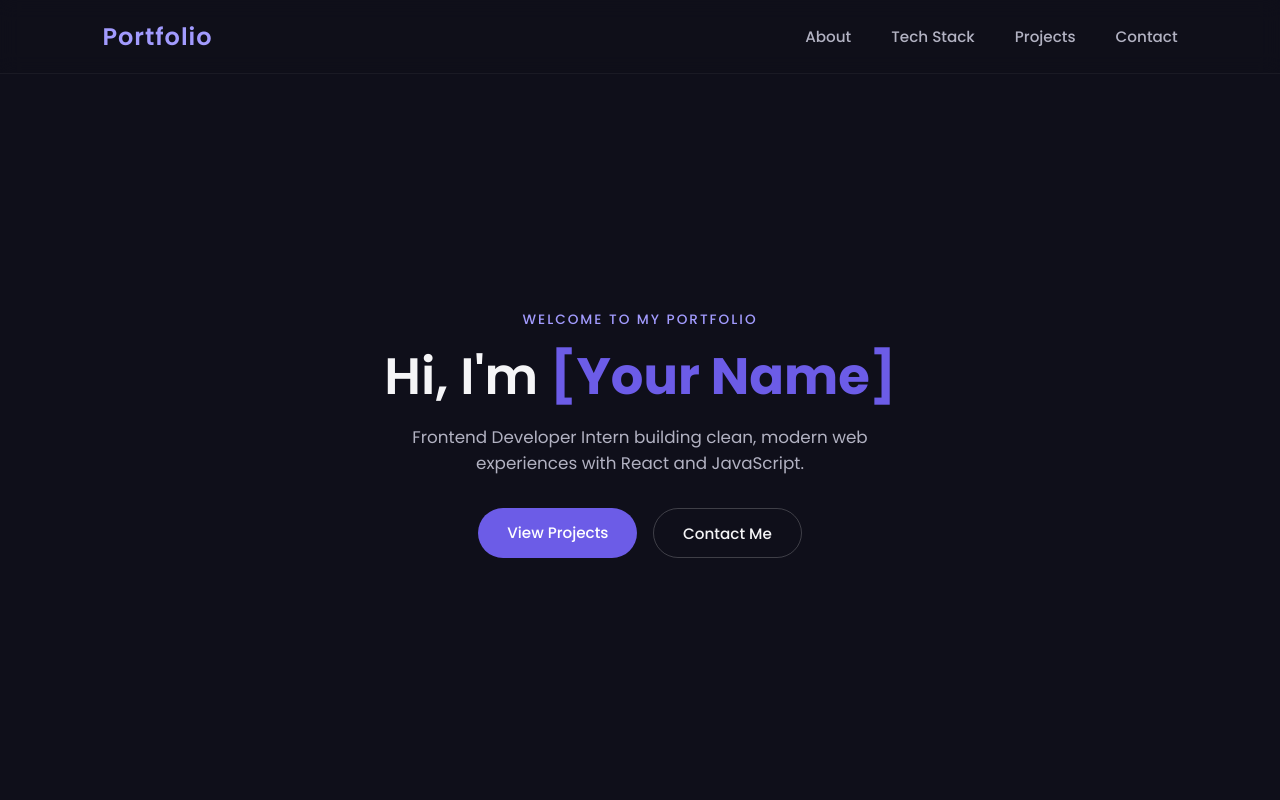
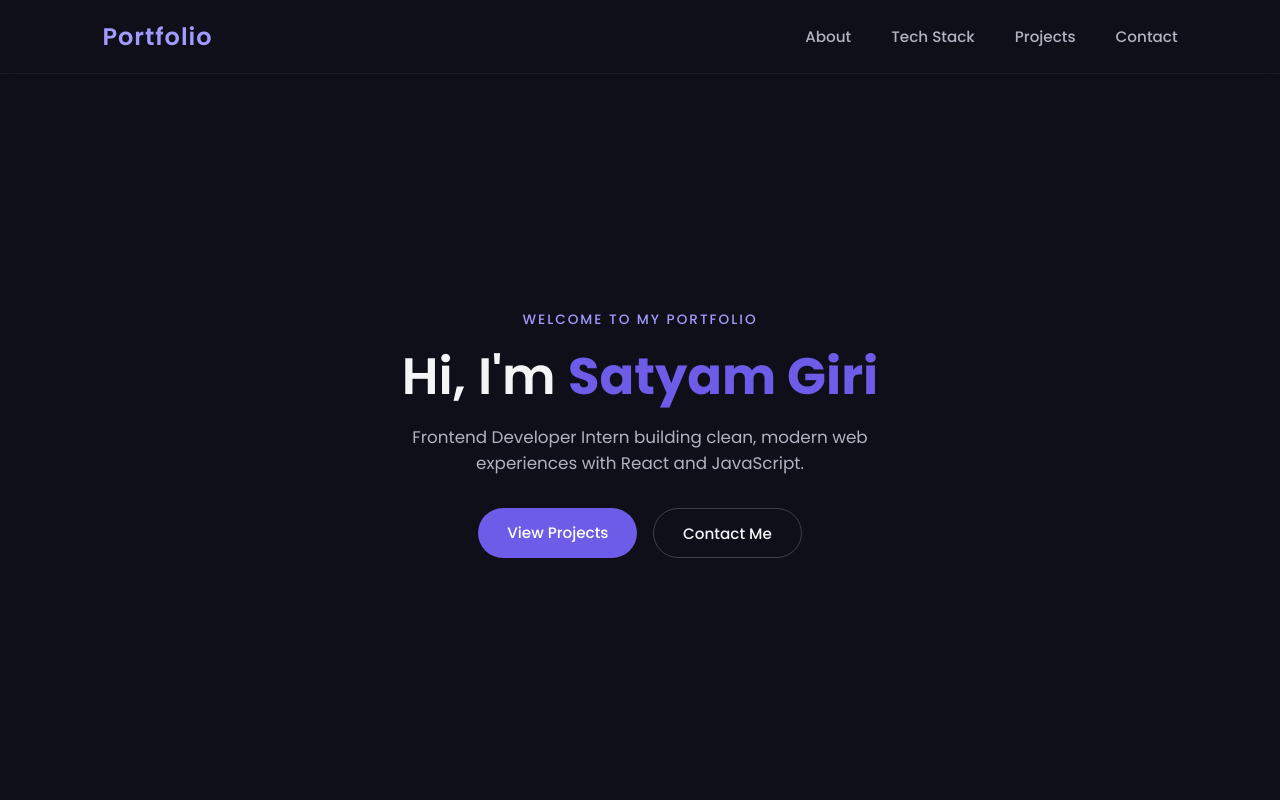
Before and after one commit to satyamgiri9846-cmyk/my-portfolio, a React (Vite) app: page / in a window 1280 px wide. Shown: the top 800 px of the page. Built offline with nearby package versions, Linux system fonts and the light colour scheme.

Commit message:
Refactor About to use props for reusability

```diff
--- a/src/App.jsx
+++ b/src/App.jsx
@@ -23,7 +23,7 @@ function App() {
       <Navbar siteName="Portfolio" links={navLinks} />
       <Hero
         greeting="Welcome to my portfolio"
-        name="[Your Name]"
+        name="Satyam Giri"
         tagline="Frontend Developer Intern building clean, modern web experiences with React and JavaScript."
         primaryBtn={{ label: "View Projects", href: "#projects" }}
         secondaryBtn={{ label: "Contact Me", href: "#contact" }}
```
